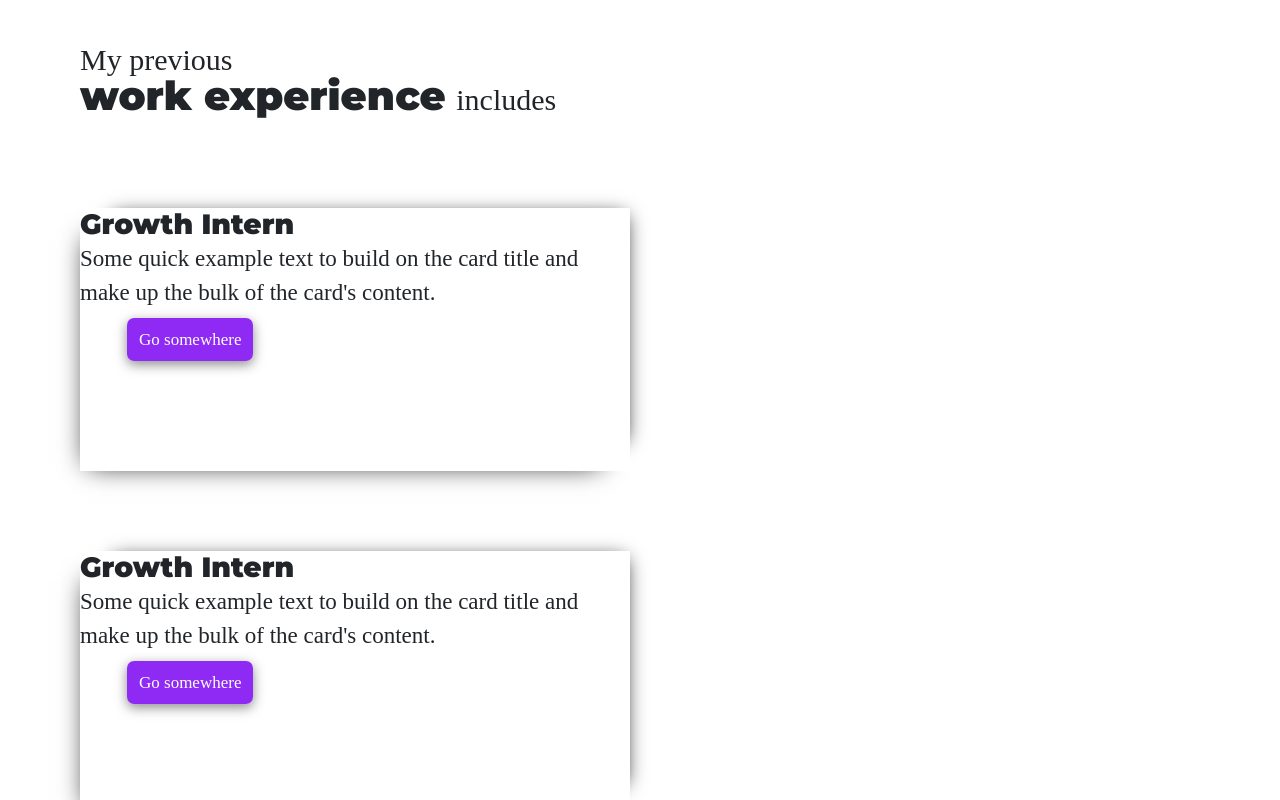
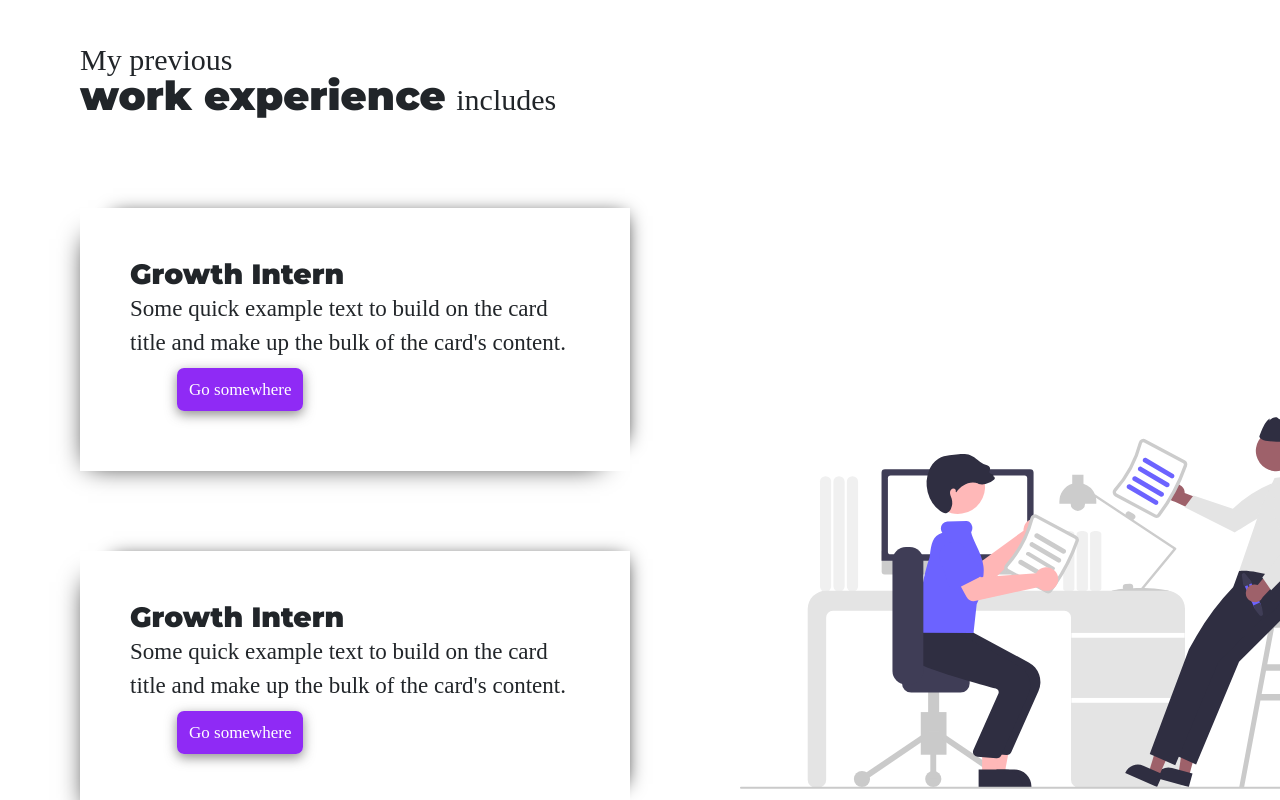
Before and after one commit to kshitijjj/Portfolio, a React (Create React App) app in the folder portfolio/: page / in a window 1280 px wide. Shown: the part 2720-3520 px from the top of the page. Built offline with nearby package versions, Linux system fonts and the light colour scheme.

Commit message:
updated index.js

```diff
--- a/portfolio/src/Components/Experience.jsx
+++ b/portfolio/src/Components/Experience.jsx
@@ -9,7 +9,7 @@ function Experience(props){
         <>
 
 
-        <div className="experience_heading">
+        <div id="experiences" className="experience_heading">
         <p id='p1' data-aos='fade-down' > My previous</p>
         <h1 id='p3' data-aos='fade-down' > work experience<span id='p2'> includes</span></h1>
         </div>
@@ -23,7 +23,7 @@ function Experience(props){
         </div>
 
         <div className="exp_img">
-            {/* <img src="" alt="" style={{width:"350px" ,height:"350px"}}/> */}
+            <img src="./images/exp_img2.svg" alt="" style={{width:"650px" ,height:"950px",marginLeft:"110px"}}/>
         </div>
 
         </div>
--- a/portfolio/src/index.css
+++ b/portfolio/src/index.css
@@ -348,6 +348,12 @@ para2-rest lines
 
 .exp_comp{
   display: flex;
+}
+
+.card-body_exp{
+  padding-left: 50px;
+  padding-right: 50px;
+  padding-top: 50px;
 }
 
 .experience_heading{
```
Also changed, not shown: portfolio/public/images/exp_img2.svg (added).
